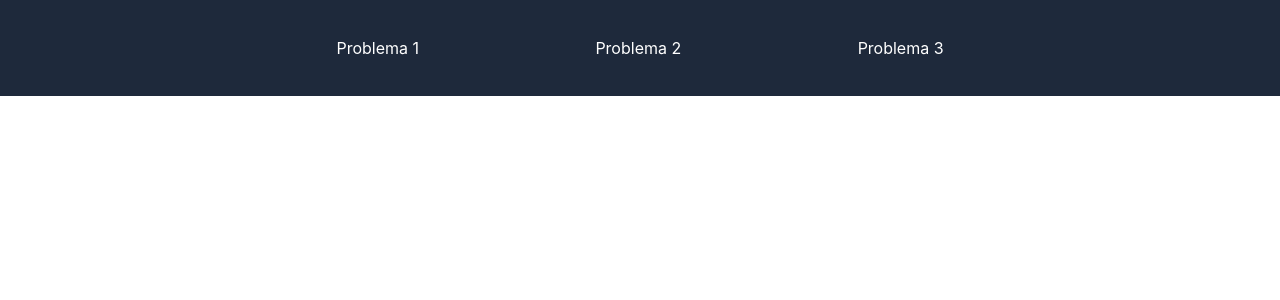
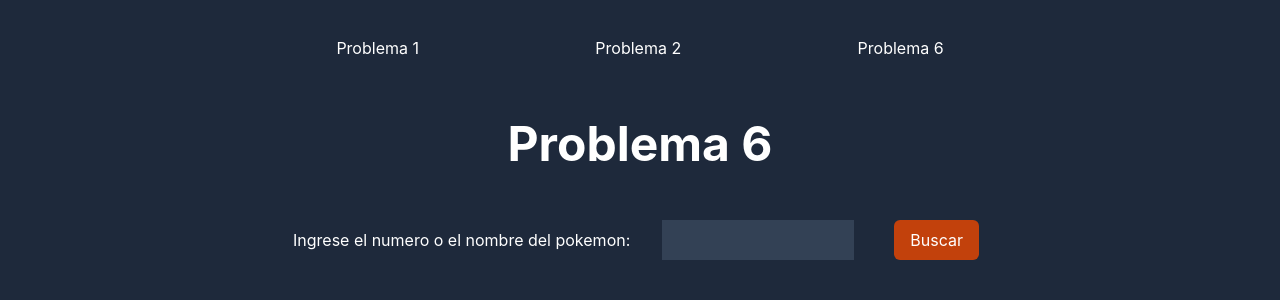
Before and after one commit to mcdzo/test-afrus, a React (Vite) app: page /six in a window 1280 px wide. Shown: the top 300 px of the page. Built offline with nearby package versions, Linux system fonts and the light colour scheme.

Commit message:
add problem six

```diff
--- a/src/App.jsx
+++ b/src/App.jsx
@@ -2,7 +2,7 @@
 import "./App.css";
 import ProblemOne from "./pages/ProblemOne/ProblemOne";
 import ProblemTwo from "./pages/ProblemTwo/ProblemTwo";
-import ProblemThree from "./pages/ProblemThree/ProblemThree";
+import ProblemSix from "./pages/ProblemSix/ProblemSix";
 import Navbar from "./pages/components/Navbar/Navbar";
 
 function App() {
@@ -12,7 +12,7 @@
       <Routes>
         <Route path="/" element={<ProblemOne />}></Route>
         <Route path="/two" element={<ProblemTwo />}></Route>
-        <Route path="/three" element={<ProblemThree />}></Route>
+        <Route path="/six" element={<ProblemSix />}></Route>
       </Routes>
     </div>
   );
--- /dev/null
+++ b/src/pages/ProblemSix/ProblemSix.jsx
@@ -0,0 +1,90 @@
+import axios from "axios";
+import { useEffect, useState } from "react";
+
+const ProblemSix = () => {
+  const [query, setQuery] = useState("");
+  const [pokemon, setPokemon] = useState(false);
+  const [pokemonName, setPokemonName] = useState("");
+  const [notFoundMsg, setNotFoundMsg] = useState(false);
+
+  useEffect(() => {
+    if (pokemon) {
+      const nameToUpperCase =
+        pokemon.name.charAt(0).toUpperCase() + pokemon.name.slice(1);
+      setPokemonName(nameToUpperCase);
+    }
+  }, [pokemon]);
+
+  const handleQuery = (evt) => {
+    setQuery(evt.target.value);
+  };
+
+  const searchPokemon = (evt) => {
+    evt.preventDefault()
+    const keyword = query.toLocaleLowerCase()
+    setPokemon(false);
+    setNotFoundMsg(false);
+    if (keyword.length > 0) {
+      axios
+        .get(`https://pokeapi.co/api/v2/pokemon/${keyword}/`)
+        .then((res) => {
+          if (res.status === 200) {
+            const pokemon = res.data;
+            setPokemon(pokemon);
+            console.log(pokemon);
+          }
+        })
+        .catch((err) => {
+          if (err.response.status === 404) {
+            setNotFoundMsg(":( 404. No se encontró ese pokemon.");
+          }
+        });
+    }
+  };
+  return (
+    <section className="bg-slate-800 text-white w-full h-screen flex flex-col items-center justify-start">
+      <h1 className="my-6 text-5xl font-bold">Problema 6</h1>
+      <form type="sumbit" onSubmit={searchPokemon} className="w-full h-24 flex flex-row items-center justify-center">
+        <label className="mx-4">
+          Ingrese el numero o el nombre del pokemon:
+        </label>
+        <input
+          onChange={handleQuery}
+          value={query}
+          className="mx-4 px-4 w-48 h-10 bg-slate-700"
+          type="text"
+        ></input>
+        <button
+          onClick={searchPokemon}
+          className="mx-6 px-4 py-2 bg-orange-700 rounded-md hover:bg-orange-600 hover:text-white"
+        >
+          Buscar
+        </button>
+      </form>
+      {pokemon && (
+        <div className="w-1/3 h-96 flex flex-col items-center justify-start bg-slate-700 rounded">
+          <h2 className="my-6 text-3xl"> {pokemonName}</h2>
+          <h3 className="text-xl">Número: {pokemon.id}</h3>
+          <h3 className="text-xl">Peso: {pokemon.weight}</h3>
+          <h3 className="text-xl">Altura: {pokemon.height}</h3>
+          <h3 className="text-xl">
+            Tipo:
+            {pokemon.types.map((element, key) => (
+              <span key={key} className="text-xl mx-2">
+                { element.type.name}
+              </span>
+            ))}
+          </h3>
+          <span><img src={pokemon.sprites.front_default} className="w-36 h-36" alt={pokemon.name}></img></span>
+        </div>
+      )}
+      {notFoundMsg && (
+        <div className="w-1/3 h-96 flex flex-col items-center justify-start bg-slate-700 rounded">
+          <h2 className="my-6 text-2xl"> {notFoundMsg}</h2>
+        </div>
+      )}
+    </section>
+  );
+};
+
+export default ProblemSix;
--- a/src/pages/ProblemThree/ProblemThree.jsx
+++ /dev/null
@@ -1,6 +0,0 @@
-const ProblemThree = () => {
-    return <>problemThree</>
-}
-
-
-export default ProblemThree
--- a/src/pages/components/Navbar/Navbar.jsx
+++ b/src/pages/components/Navbar/Navbar.jsx
@@ -12,7 +12,7 @@
             <Link to="/two">Problema 2</Link>
           </li>
           <li>
-            <Link to="/three">Problema 3</Link>
+            <Link to="/six">Problema 6</Link>
           </li>
         </ul>
       </div>
```
